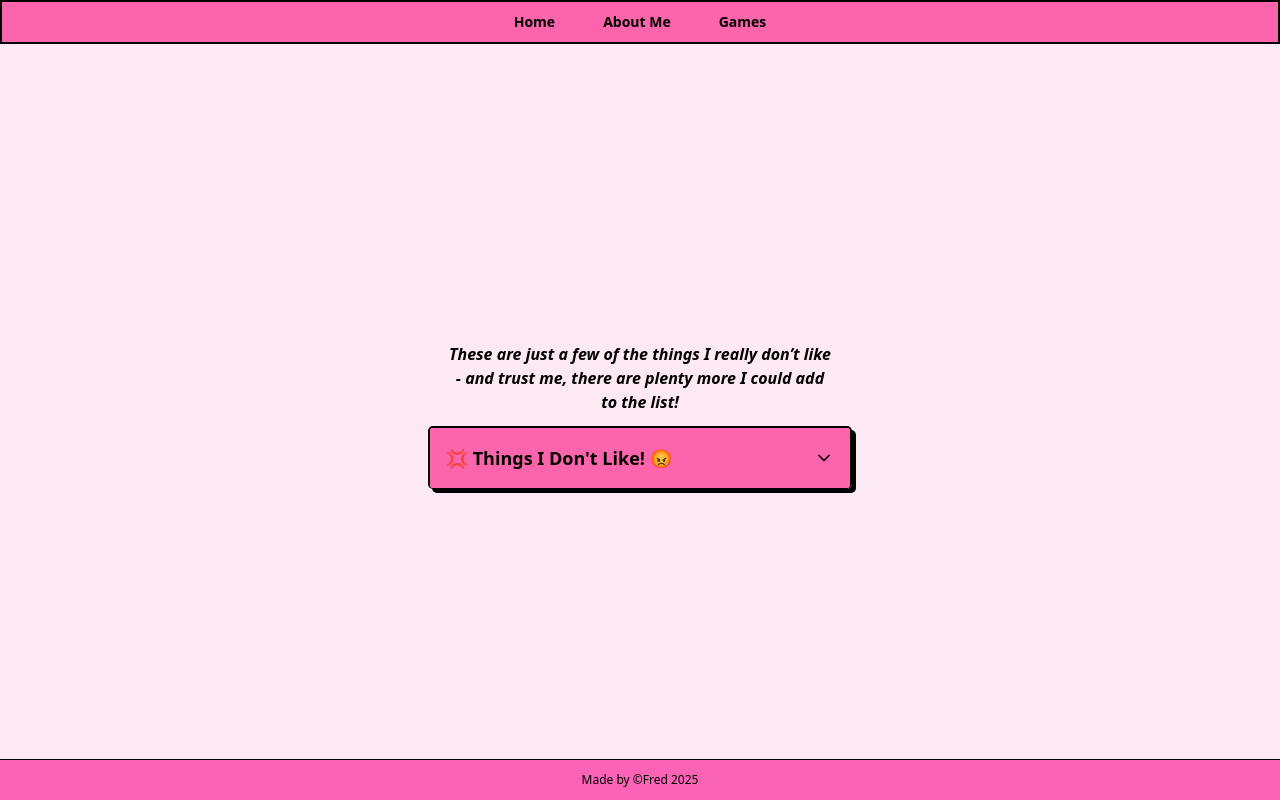
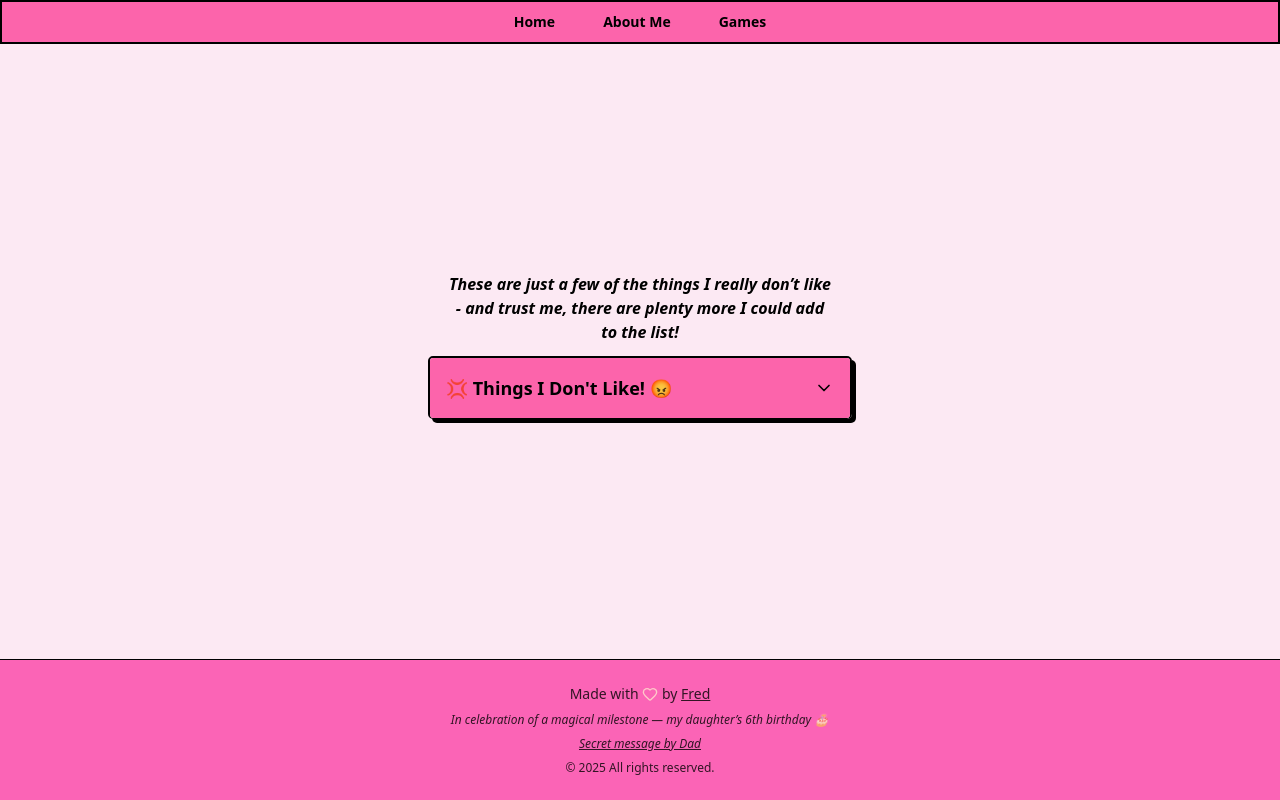
Before and after one commit to FredH2O/birthday-game, a Next.js app: page /about/hates in a window 1280 px wide. Built offline with nearby package versions, Linux system fonts and the light colour scheme.

Commit message:
feat: add a secret message at footer

```diff
--- a/components/Footer/Footer.tsx
+++ b/components/Footer/Footer.tsx
@@ -1,20 +1,29 @@
+import { HeartIcon } from "lucide-react";
+import SecretMessage from "../SecretMessage/SecretMessage";
+
 const Footer = () => {
   return (
-    <footer className="border-t bg-pink-400">
-      <div className="flex container mx-auto justify-center">
-        <div className="p-3">
-          <h2 className="font-extralight text-xs">
-            Made by &copy;
-            <a
-              className="hover:text-white"
-              href="https://github.com/FredH2O"
-              target="_blank"
-            >
-              Fred
-            </a>{" "}
-            {new Date().getFullYear()}
-          </h2>
-        </div>
+    <footer className="bg-pink-400 border-t mt-10">
+      <div className="container text-black/80 mx-auto px-4 py-6 flex flex-col items-center text-center  space-y-2">
+        <p className="text-sm font-light">
+          Made with <HeartIcon className="inline w-4 h-4 text-red-200 mb-0.5" />{" "}
+          by{" "}
+          <a
+            href="https://github.com/FredH2O"
+            target="_blank"
+            rel="noopener noreferrer"
+            className="underline hover:text-white"
+          >
+            Fred
+          </a>
+        </p>
+        <p className="text-xs font-extralight italic">
+          In celebration of a magical milestone — my daughter’s 6th birthday 🎂
+        </p>
+        <SecretMessage />
+        <p className="text-xs font-light">
+          &copy; {new Date().getFullYear()} All rights reserved.
+        </p>
       </div>
     </footer>
   );
--- /dev/null
+++ b/components/SecretMessage/SecretMessage.tsx
@@ -0,0 +1,63 @@
+"use client";
+import { HeartIcon, SparklesIcon } from "lucide-react";
+import { useState } from "react";
+import { motion, AnimatePresence, easeInOut } from "framer-motion";
+
+const SecretMessage = () => {
+  const [showMessage, setShowMessage] = useState<boolean>(false);
+
+  const handleShowMessage = () => {
+    setShowMessage((prev) => !prev);
+  };
+
+  return (
+    <>
+      <button
+        onClick={handleShowMessage}
+        className="text-xs font-light italic cursor-pointer underline"
+      >
+        Secret message by Dad
+      </button>
+      {showMessage && (
+        <AnimatePresence>
+          <motion.div
+            initial={{ opacity: 0, y: 20 }}
+            animate={{ opacity: 1, y: 0 }}
+            exit={{ opacity: 0, y: 20 }}
+            transition={{ duration: 0.8, ease: easeInOut }}
+            className="min-h-screen fixed inset-0 top-0 left-0 rounded flex flex-col items-center justify-center bg-gradient-to-br from-pink-100 via-rose-50 to-yellow-100 p-6"
+          >
+            <div className="bg-white/80 rounded-2xl shadow-xl p-8 max-w-md text-center border border-pink-200">
+              <h1 className="text-2xl font-bold text-pink-600 mb-4">
+                Dear Amber 🌸
+              </h1>
+              <p className="text-lg text-gray-800 leading-relaxed">
+                Happy Birthday, pet! 🎂 I love you so much - to the moon and
+                back, hehe.
+                <br />
+                <br />
+                Don’t stop being silly, and always do the right thing. We love
+                you always. Keep dreaming big and being you. 💖
+                <br />
+                <br />
+                You are brave, kind, and full of magic... 🥰 ✨
+              </p>
+              <div className="flex justify-center mt-6 space-x-4">
+                <HeartIcon className="w-6 h-6 text-pink-400 animate-pulse" />
+                <SparklesIcon className="w-6 h-6 text-yellow-400 animate-bounce" />
+              </div>
+            </div>
+            <button
+              onClick={handleShowMessage}
+              className="px-5 font-light py-1 rounded cursor-pointer bg-white/70 mt-3 hover:bg-white/30"
+            >
+              Close
+            </button>
+          </motion.div>
+        </AnimatePresence>
+      )}
+    </>
+  );
+};
+
+export default SecretMessage;
```
